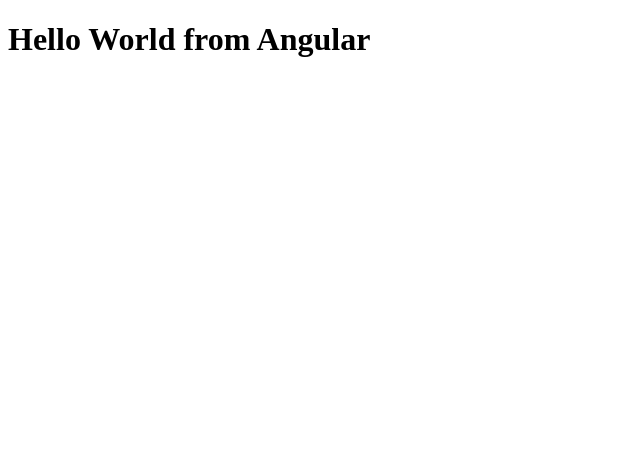
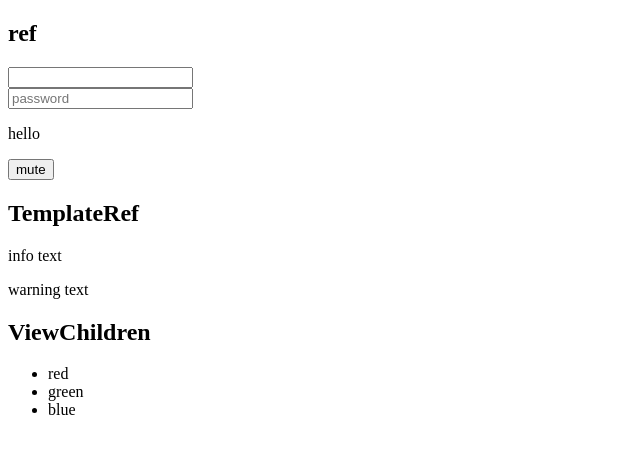
Before and after one commit to LearnShare/vra-angular, an Angular app: page / in a window 1280 px wide. Shown: the top 454 px of the page, without its empty margins (0-640 px from the left). Built offline with nearby package versions, Linux system fonts and the light colour scheme.

Commit message:
(demo): ref.

```diff
--- a/src/app/app.component.html
+++ b/src/app/app.component.html
@@ -1,4 +1,11 @@
 <div class="app">
-  <app-hello-world
-      [msg]="helloMsg"></app-hello-world>
+  <h2>ref</h2>
+  <app-demo-ref></app-demo-ref>
+  <h2>TemplateRef</h2>
+  <app-template-ref
+      type="info"></app-template-ref>
+  <app-template-ref
+      type="warning"></app-template-ref>
+  <h2>ViewChildren</h2>
+  <app-view-children></app-view-children>
 </div>
--- a/src/app/app.module.ts
+++ b/src/app/app.module.ts
@@ -3,12 +3,18 @@
 
 import { AppRoutingModule } from './app-routing.module';
 import { AppComponent } from './app.component';
+import { DemoRefComponent } from './components/demo-ref/demo-ref.component';
 import { HelloWorldComponent } from './components/hello-world/hello-world.component';
+import { DemoTemplateRefComponent } from './components/template-ref/template-ref.component';
+import { DemoViewChildrenComponent } from './components/view-children/view-children.component';
 
 @NgModule({
   declarations: [
     AppComponent,
+    DemoRefComponent,
     HelloWorldComponent,
+    DemoTemplateRefComponent,
+    DemoViewChildrenComponent,
   ],
   imports: [
     BrowserModule,
--- /dev/null
+++ b/src/app/components/demo-ref/demo-ref.component.html
@@ -0,0 +1,16 @@
+<div class="demo-ref">
+  <input
+      type="text"
+      #input
+      (input)="textChanged(input.value)">
+  <br>
+  <input
+      type="password"
+      name="password"
+      #autoHint>
+  <app-hello-world
+      #helloWorldRef
+      msg="hello"></app-hello-world>
+  <button
+      (click)="mute()">mute</button>
+</div>
--- /dev/null
+++ b/src/app/components/demo-ref/demo-ref.component.ts
@@ -0,0 +1,39 @@
+import {
+  Component,
+  ElementRef,
+  ViewChild,
+  AfterViewInit,
+} from '@angular/core';
+
+import { HelloWorldComponent } from '../hello-world/hello-world.component';
+
+@Component({
+  selector: 'app-demo-ref',
+  templateUrl: './demo-ref.component.html',
+})
+export class DemoRefComponent
+    implements AfterViewInit {
+  @ViewChild('autoHint') autoHint!: ElementRef;
+  @ViewChild('helloWorldRef') helloWorldRef!: HelloWorldComponent;
+
+  textChanged(value: string) {
+    console.log(value);
+  }
+
+  ngAfterViewInit() {
+    if (this.autoHint) {
+      const {
+        nativeElement,
+      } = this.autoHint;
+
+      nativeElement.setAttribute('placeholder', nativeElement.name);
+    }
+  }
+
+  mute() {
+    if (this.helloWorldRef) {
+      console.log(this.helloWorldRef.msg);
+      this.helloWorldRef.mute();
+    }
+  }
+}
--- a/src/app/components/hello-world/hello-world.component.html
+++ b/src/app/components/hello-world/hello-world.component.html
@@ -1 +1 @@
-<h1>{{ msg }}</h1>
+<p>{{ muted ? '(muted)' : msg }}</p>
--- a/src/app/components/hello-world/hello-world.component.ts
+++ b/src/app/components/hello-world/hello-world.component.ts
@@ -8,5 +8,15 @@
   templateUrl: './hello-world.component.html',
 })
 export class HelloWorldComponent {
-  @Input() msg = '';
+  @Input() msg: string = '';
+
+  muted: boolean;
+
+  constructor() {
+    this.muted = false;
+  }
+
+  mute() {
+    this.muted = true;
+  }
 }
--- /dev/null
+++ b/src/app/components/template-ref/template-ref.component.html
@@ -0,0 +1,22 @@
+<div class="demo-template-ref">
+  <ng-template>not show</ng-template>
+
+  <p
+      [ngSwitch]="type">
+    <span
+        *ngSwitchCase="'info'">
+      <ng-container
+          *ngTemplateOutlet="info">not show</ng-container>
+    </span>
+    <span
+        *ngSwitchCase="'warning'">
+      <ng-container
+          *ngTemplateOutlet="warning">not show</ng-container>
+    </span>
+  </p>
+</div>
+
+<ng-template
+    #info>info text</ng-template>
+<ng-template
+    #warning>warning text</ng-template>
--- /dev/null
+++ b/src/app/components/view-children/view-children.component.html
@@ -0,0 +1,7 @@
+<div class="demo-view-children">
+  <ul>
+    <li
+        *ngFor="let item of list"
+        #listItem>{{ item }}</li>
+  </ul>
+</div>
--- /dev/null
+++ b/src/app/components/view-children/view-children.component.ts
@@ -0,0 +1,30 @@
+import {
+  Component,
+  ViewChildren,
+  QueryList,
+  AfterViewInit,
+} from '@angular/core';
+
+@Component({
+  selector: 'app-view-children',
+  templateUrl: './view-children.component.html',
+})
+export class DemoViewChildrenComponent
+    implements AfterViewInit {
+  list: Array<string>;
+  @ViewChildren('listItem') listItems!: QueryList<any>;
+
+  constructor() {
+    this.list = [
+      'red',
+      'green',
+      'blue',
+    ];
+  }
+
+  ngAfterViewInit() {
+    this.listItems.forEach((item) => {
+      console.log(item.nativeElement.textContent);
+    });
+  }
+}
```
Also changed, not shown: src/app/components/template-ref/template-ref.component.ts (added, +12 -0 lines), .eslintrc.json.
